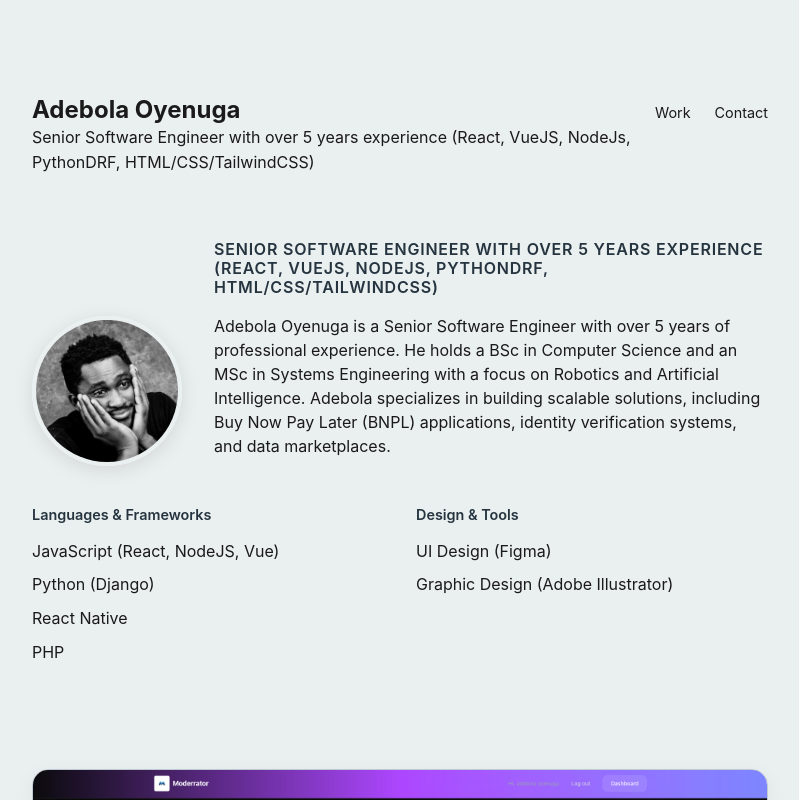
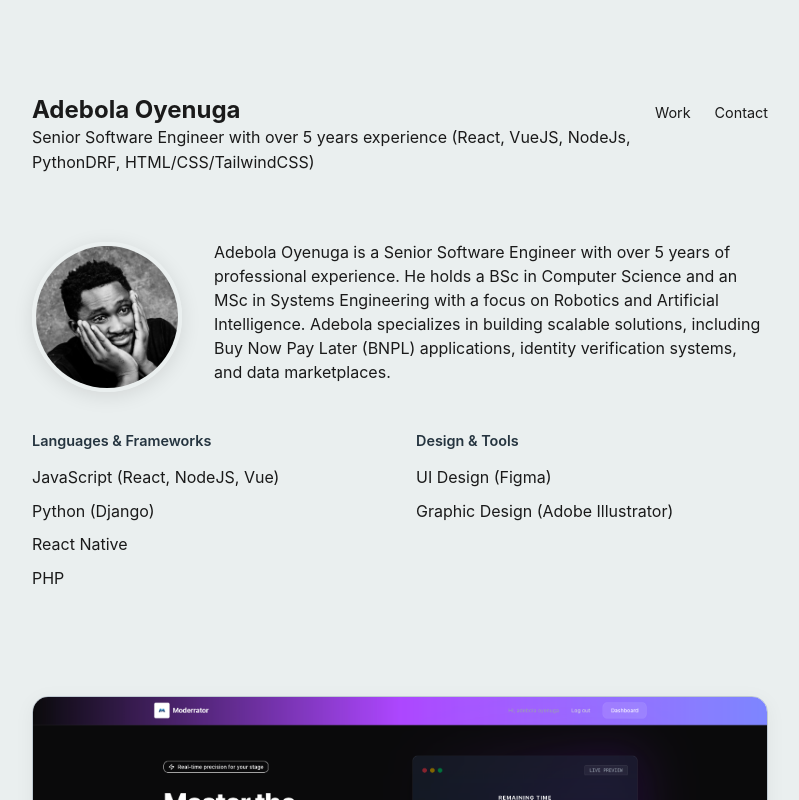
Before and after one commit to debolacodes/myportfolio, a React (Vite) app: page / in a window 1280 px wide. Shown: the top 800 px of the page, without its empty margins (240-1039 px from the left). Built offline with nearby package versions, Linux system fonts and the light colour scheme.

Commit message:
changed invoice app

```diff
--- a/src/components/Hero.tsx
+++ b/src/components/Hero.tsx
@@ -2,7 +2,7 @@ import { portfolioData } from '../data/portfolio';
 
 export const Hero = () => {
     // @ts-ignore
-    const { title, summary, coreStack, image } = portfolioData.personal;
+    const { summary, coreStack, image } = portfolioData.personal;
 
     return (
         <section className="section">
@@ -24,15 +24,7 @@ export const Hero = () => {
                     </div>
                 )}
                 <div style={{ flex: 1, minWidth: '300px' }}>
-                    <h2 style={{
-                        fontSize: '1rem',
-                        textTransform: 'uppercase',
-                        letterSpacing: '0.05em',
-                        color: 'var(--color-text-secondary)',
-                        marginBottom: '1rem'
-                    }}>
-                        {title}
-                    </h2>
+
                     <p style={{
                         fontSize: '1rem',
                         lineHeight: 1.5,
```
